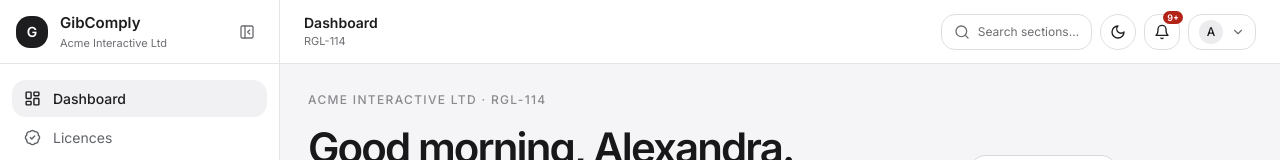
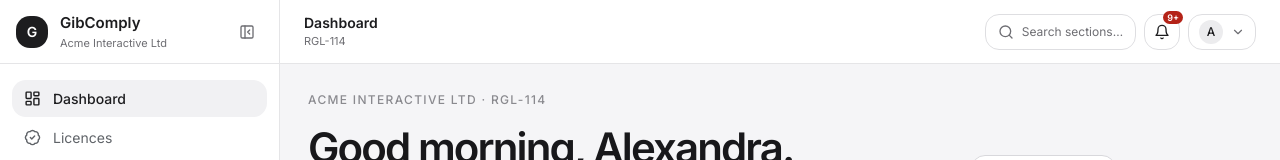
Before and after one commit to ALGOTOP/gibcomply-dashboard-ui, a Next.js app: page / in a window 1280 px wide. Shown: the top 160 px of the page. Built offline with nearby package versions, Linux system fonts and the light colour scheme.

Commit message:
Remove dashboard dark mode toggle

```diff
--- a/src/app/page.tsx
+++ b/src/app/page.tsx
@@ -6,7 +6,7 @@
   Settings, Bell, Search, ChevronDown, CheckCircle2, Clock3, AlertTriangle,
   ShieldCheck, PanelLeftClose, PanelLeftOpen, Menu, X, PoundSterling, Network,
   FolderArchive, ListChecks, GitCompareArrows, ScanSearch, Library, MessageSquareText,
-  Filter, ArrowUpDown, MoreHorizontal, Check, Upload, ChevronRight, Moon, Sun
+  Filter, ArrowUpDown, MoreHorizontal, Check, Upload, ChevronRight
 } from 'lucide-react';
 
 type Tab =
@@ -831,28 +831,15 @@
   const [activeTab,setActiveTab]=useState<Tab>('Dashboard');
   const [sidebarCollapsed,setSidebarCollapsed]=useState(false);
   const [mobileOpen,setMobileOpen]=useState(false);
-  const [dark,setDark]=useState(false);
 
   useEffect(()=>{
     setSidebarCollapsed(window.localStorage.getItem('gibcomply-dashboard-sidebar')==='collapsed');
-    const savedTheme=window.localStorage.getItem('gibcomply-dashboard-theme');
-    const shouldUseDark=savedTheme ? savedTheme==='dark' : window.matchMedia('(prefers-color-scheme: dark)').matches;
-    setDark(shouldUseDark);
-    document.documentElement.classList.toggle('dark',shouldUseDark);
   },[]);
 
   const toggleSidebar=()=>{
     setSidebarCollapsed(v=>{const next=!v; window.localStorage.setItem('gibcomply-dashboard-sidebar',next?'collapsed':'open'); return next;});
   };
 
-  const toggleTheme=()=>{
-    setDark(current=>{
-      const next=!current;
-      window.localStorage.setItem('gibcomply-dashboard-theme',next?'dark':'light');
-      document.documentElement.classList.toggle('dark',next);
-      return next;
-    });
-  };
 
   const views:Record<Tab,ReactNode>={
     Dashboard:<DashboardView/>,
@@ -889,7 +876,6 @@
 
             <div className="flex items-center gap-2">
               <button className="hidden h-9 items-center gap-2 rounded-lg border border-[#dedee1] bg-white px-3 text-xs text-[#6e6e73] transition hover:bg-[#f7f7f8] md:flex"><Search className="h-4 w-4"/>Search sections…</button>
-              <button onClick={toggleTheme} aria-pressed={dark} aria-label={dark?'Switch to light mode':'Switch to dark mode'} title={dark?'Light mode':'Dark mode'} className="relative flex h-9 w-9 items-center justify-center rounded-full border border-[#dedee1] bg-white transition hover:bg-[#f7f7f8]">{dark?<Sun className="h-4 w-4"/>:<Moon className="h-4 w-4"/>}</button>
               <button aria-label="Notifications" className="relative flex h-9 w-9 items-center justify-center rounded-lg border border-[#dedee1] bg-white transition hover:bg-[#f7f7f8]"><Bell className="h-4 w-4"/><span className="absolute -right-1 -top-1 rounded-full bg-[#b42318] px-1 text-[9px] font-semibold text-white">9+</span></button>
               <button className="hidden h-9 items-center gap-2 rounded-lg border border-[#dedee1] bg-white px-2.5 text-xs font-medium transition hover:bg-[#f7f7f8] sm:flex"><span className="flex h-6 w-6 items-center justify-center rounded-full bg-[#ececee]">A</span><ChevronDown className={`h-3.5 w-3.5 ${secondary}`}/></button>
             </div>
```
